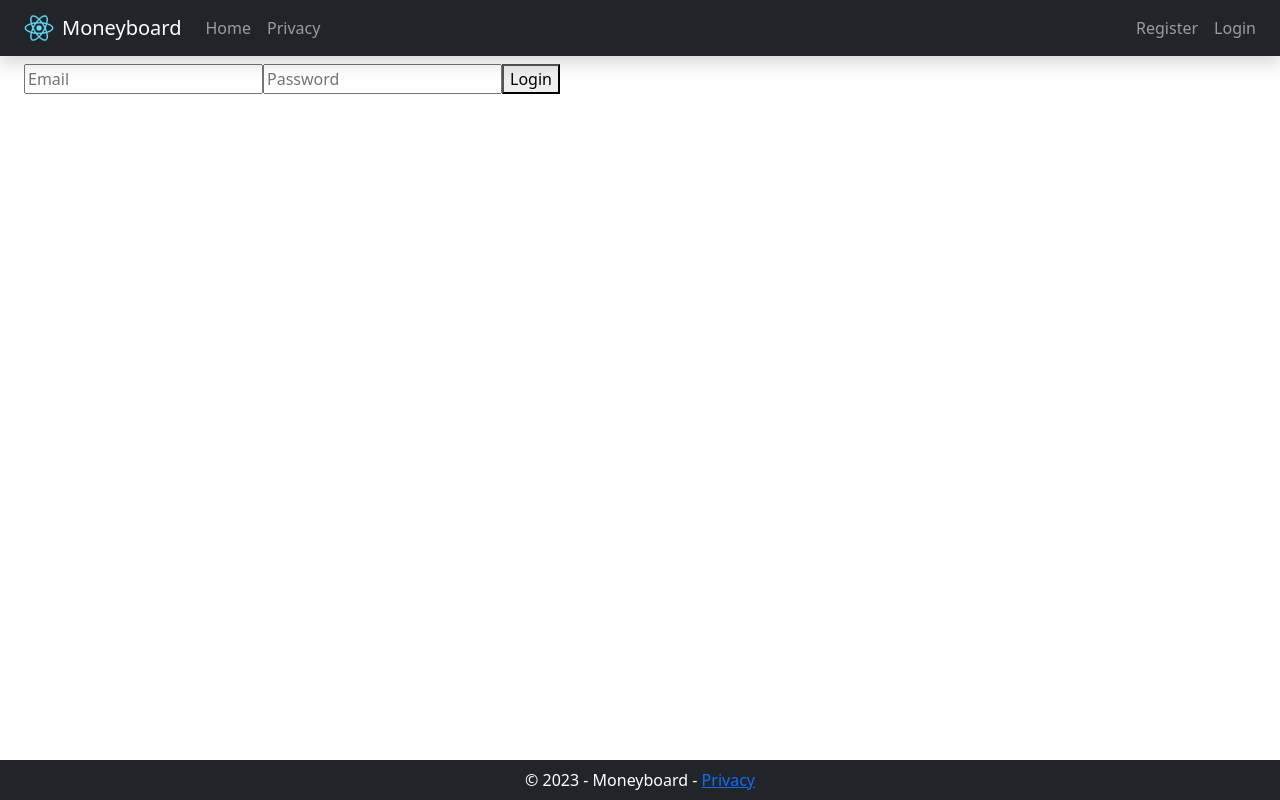
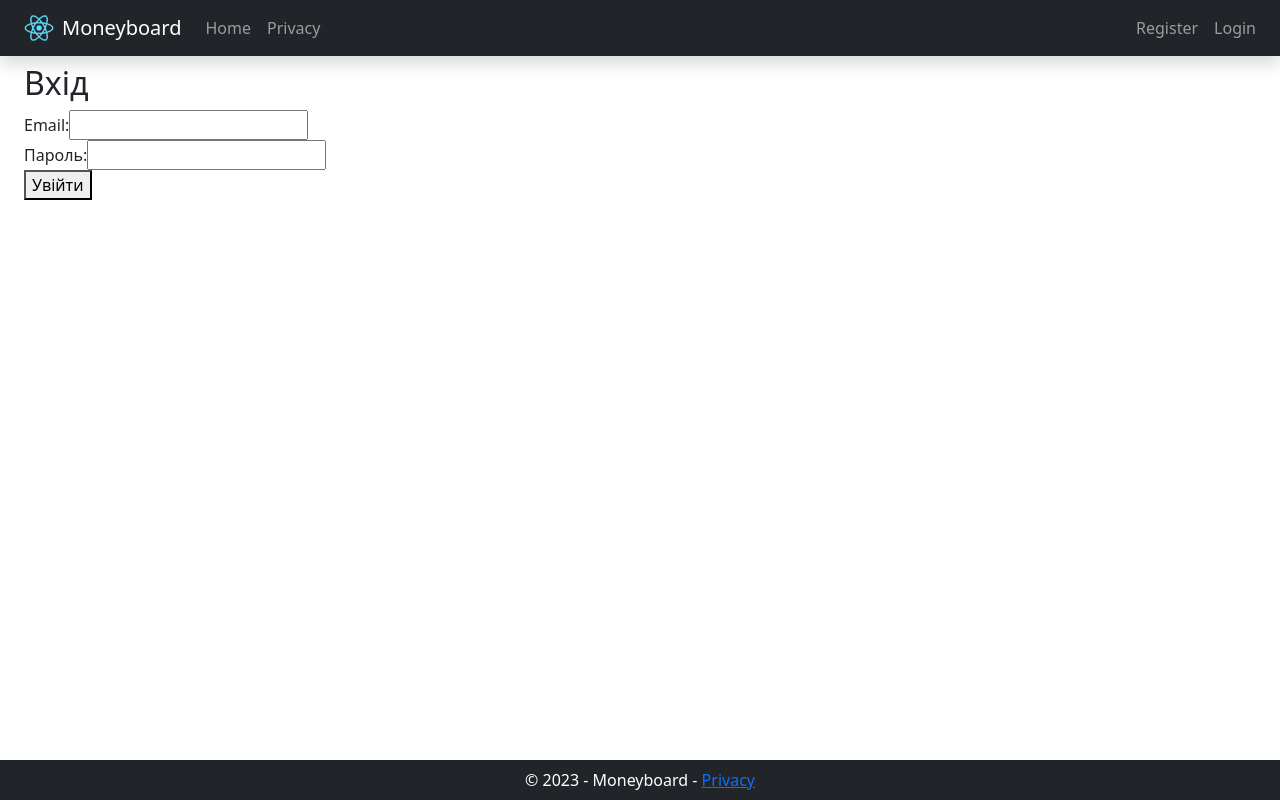
Before and after one commit to MykolaVozniak/Moneyboard-Client-Side, a React (Create React App) app in the folder moneyboard-client/: page /login in a window 1280 px wide. Built offline with nearby package versions, Linux system fonts and the light colour scheme.

Commit message:
login page added, on the way to user login system

```diff
--- /dev/null
+++ b/moneyboard-client/src/autentification/AuthContext.js
@@ -0,0 +1,27 @@
+import { createContext, useContext, useState } from 'react';
+
+const AuthContext = createContext();
+
+export const AuthProvider = ({ children }) => {
+  const [token, setToken] = useState(localStorage.getItem('token') || null);
+
+  const login = (token) => {
+    setToken(token);
+    localStorage.setItem('token', token);
+  };
+
+  const logout = () => {
+    setToken(null);
+    localStorage.removeItem('token');
+  };
+
+  const isLoggedIn = () => !!token;
+
+  return (
+    <AuthContext.Provider value={{ token, login, logout, isLoggedIn }}>
+      {children}
+    </AuthContext.Provider>
+  );
+};
+
+export const useAuth = () => useContext(AuthContext);
--- a/moneyboard-client/src/index.js
+++ b/moneyboard-client/src/index.js
@@ -1,10 +1,13 @@
 import React from 'react';
 import ReactDOM from 'react-dom/client';
 import App from './App';
+import { AuthProvider } from './autentification/AuthContext';
 
 const root = ReactDOM.createRoot(document.getElementById('root'));
 root.render(
   <React.StrictMode>
-    <App />
+    <AuthProvider>
+      <App />
+    </AuthProvider>
   </React.StrictMode>
 );
--- a/moneyboard-client/src/pages/Login.js
+++ b/moneyboard-client/src/pages/Login.js
@@ -1,37 +1,72 @@
-import React, { useState } from 'react';
-import axios from 'axios';
+import React, { Component } from 'react';
+import API_URL from '../config';
+//import { useAuth } from './autentification/AuthContext';
 
-const Login = () => {
-  const [formData, setFormData] = useState({
+class Login extends Component {
+  state = {
     email: '',
-    password: '',
-  });
-
-  const handleChange = (e) => {
-    setFormData({ ...formData, [e.target.name]: e.target.value });
+    password: ''
   };
 
-  const handleSubmit = async (e) => {
+  handleChange = (e) => {
+    this.setState({ [e.target.name]: e.target.value });
+  };
+
+  handleSubmit = async (e) => {
     e.preventDefault();
+
+    const url =  API_URL +  'api/Authentication/login';
+
     try {
-      const response = await axios.post('https://localhost:7247/api/Authentication/login', formData, {
+      const response = await fetch(url, {
+        method: 'POST',
         headers: {
-          'Content-Type': 'application/json',
+          'Content-Type': 'application/json'
         },
+        body: JSON.stringify(this.state)
       });
-      console.log('Login successful!', response.data);
+
+      if (response.ok) {
+        alert('Ви успішно увійшли!');
+        // Додайте тут код для перенаправлення користувача на іншу сторінку, наприклад, після успішного входу
+      } else {
+        alert('Помилка входу. Будь ласка, перевірте ваш email та пароль.');
+      }
     } catch (error) {
-      console.error('Error logging in:', error);
+      console.error('Помилка:', error);
     }
   };
 
-  return (
-    <form onSubmit={handleSubmit}>
-      <input type="email" name="email" placeholder="Email" onChange={handleChange} required />
-      <input type="password" name="password" placeholder="Password" onChange={handleChange} required />
-      <button type="submit">Login</button>
-    </form>
-  );
-};
+  render() {
+    return (
+      <div>
+        <h2>Вхід</h2>
+        <form onSubmit={this.handleSubmit}>
+          <div>
+            <label>Email:</label>
+            <input
+              type="email"
+              name="email"
+              value={this.state.email}
+              onChange={this.handleChange}
+              required
+            />
+          </div>
+          <div>
+            <label>Пароль:</label>
+            <input
+              type="password"
+              name="password"
+              value={this.state.password}
+              onChange={this.handleChange}
+              required
+            />
+          </div>
+          <button type="submit">Увійти</button>
+        </form>
+      </div>
+    );
+  }
+}
 
 export default Login;
--- a/moneyboard-client/src/pages/Register.js
+++ b/moneyboard-client/src/pages/Register.js
@@ -19,7 +19,7 @@ class Register extends Component {
   handleSubmit = async (e) => {
     e.preventDefault();
 
-    const url = 'https://localhost:44339/api/Authentication/registration';
+    const url = API_URL + 'api/Authentication/registration';
 
     try {
       const response = await fetch(url, {
```
